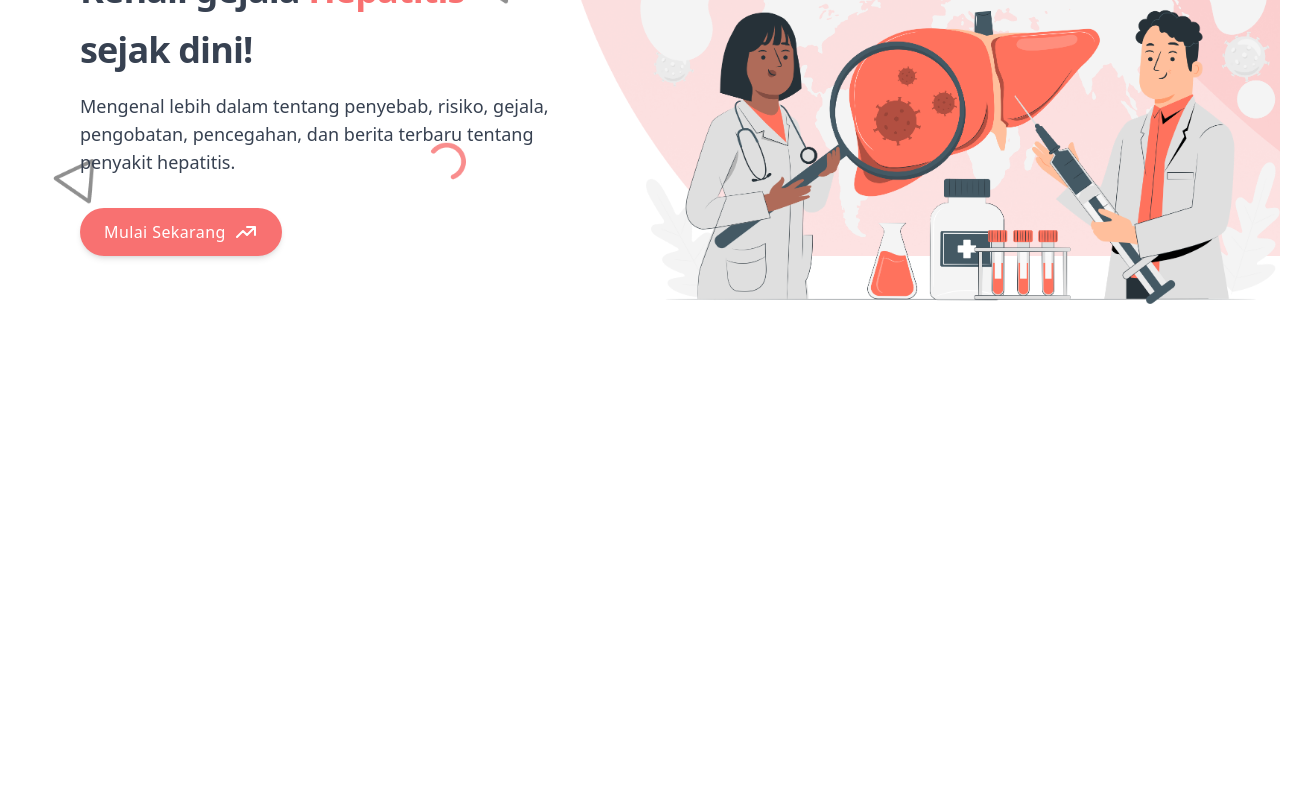
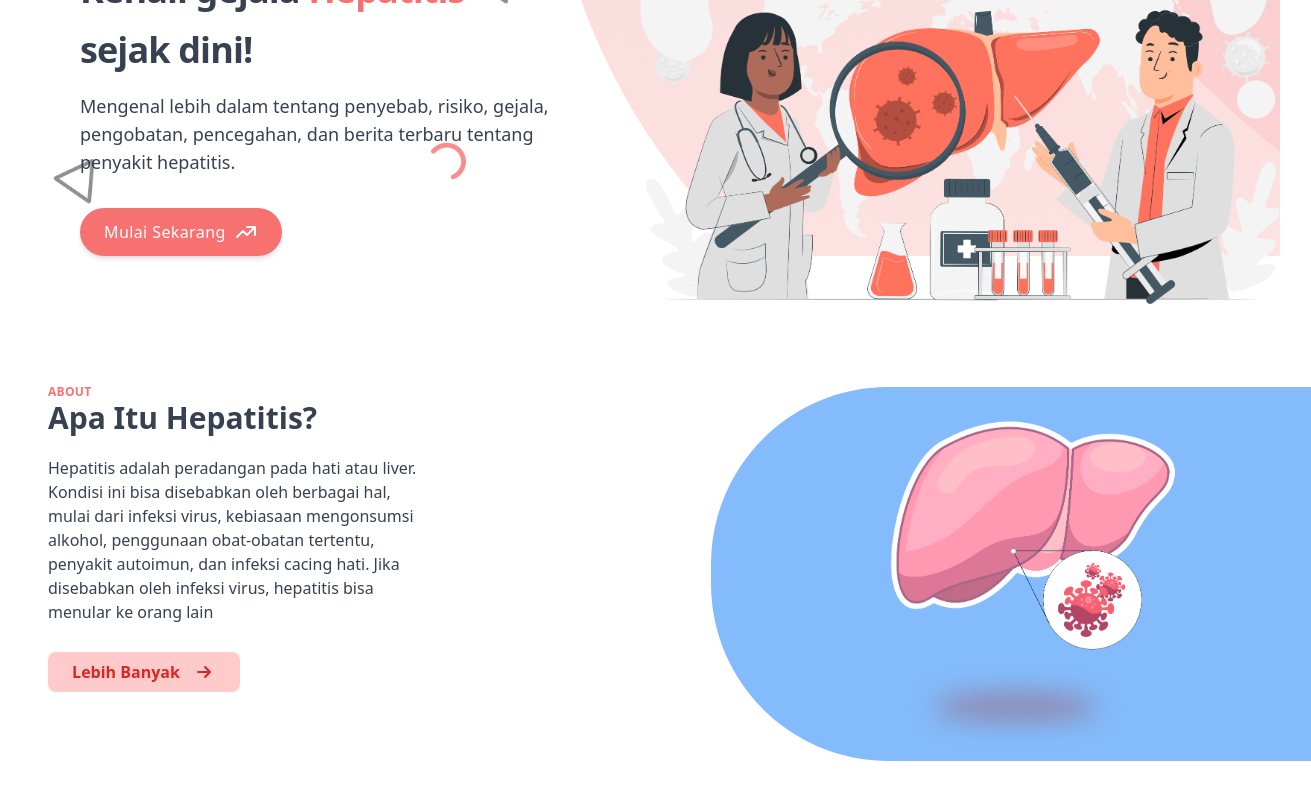
Before and after one commit to Taufik-H/besmart-project, a React (Create React App) app: page / in a window 1280 px wide. Shown: the part 290-1090 px from the top of the page, 1311 px wide, since content can reach past the window. Before the commit the page ends 800 px from the top, so only its background shows below. Built offline with nearby package versions, Linux system fonts and the light colour scheme.

Commit message:
about 70%

```diff
--- a/src/App.js
+++ b/src/App.js
@@ -1,15 +1,19 @@
 import logo from './logo.svg';
 import './App.css';
-
+import About from './components/About';
 import './App.css'
 import Navbar from './components/Navbar';
 import Hero from './components/Hero';
+
 function App() {
   return (
     <>
     <link href="https://fonts.googleapis.com/css2?family=Poppins:wght@400;600;700&display=swap" rel="stylesheet"/>
       <Navbar></Navbar>
       <Hero></Hero>
+
+      <About></About>
+
     </>
   );
 }
--- /dev/null
+++ b/src/components/About.js
@@ -0,0 +1,69 @@
+import Hati from "./images/1.png"
+
+export const About = () => {
+    return (
+        <>
+
+        <div className="">
+            <div className="">
+                <div className="text-xs text-red-400 font-bold uppercase tracking-wide px-12">
+                    about
+                </div>
+                <div className="text-3xl text-gray-700 font-bold px-12">
+                    Apa Itu Hepatitis?
+                </div>
+                <div className="grid grid-cols-1 lg:grid-cols-3  ">
+                    <div>
+                        <div className="mt-5 text-gray-700 ml-12">
+                        Hepatitis adalah peradangan pada hati atau liver. Kondisi ini
+                        bisa disebabkan oleh berbagai hal, mulai dari infeksi virus, kebiasaan
+                        mengonsumsi alkohol, penggunaan obat-obatan tertentu, penyakit autoimun,
+                        dan infeksi cacing hati. Jika disebabkan oleh infeksi virus, hepatitis bisa
+                        menular ke orang lain
+                        </div>
+                        <div className="flex mt-7  mb-7 w-48 justify-center py-2 ml-12 bg-red-200 rounded-lg">
+                            <span className="text-red-600 font-semibold text-md mr-2">Lebih Banyak</span>
+                            <div className="ml-1 text-red-600">
+                            <svg xmlns="http://www.w3.org/2000/svg" class="h-6 w-6" fill="none" viewBox="0 0 24 24" stroke="currentColor" stroke-width="2">
+                            <path stroke-linecap="round" stroke-linejoin="round" d="M13 7l5 5m0 0l-5 5m5-5H6" />
+                            </svg>
+                            </div>
+                        </div>
+                    </div>
+                  <div className="col-span-2 ">
+                        <div className="absolte float-right w-8/12  -mt-32 ">
+                            <div className="relative w-8/12">
+                            <svg width="600" height="532" viewBox="0 0 854 532" fill="none" xmlns="http://www.w3.org/2000/svg">
+                            <path d="M0 252C0 112.824 112.824 0 252 0H1201V532H252C112.824 532 0 419.176 0 280V252Z" fill="#84BBFC"/>
+                            </svg>
+                            </div>
+                        </div>
+                        <div className="absolute ">
+                        <div className="relative w-4/12 -right-96 ">
+                        <img src={Hati} alt="Hati" className="ml-20 animate-bounce-slow mt-10"/>
+                        <div className="relative -right-24 -top-14 ">
+                        <svg width="218" height="118" viewBox="0 0 318 118" fill="none" xmlns="http://www.w3.org/2000/svg">
+                        <g filter="url(#filter0_f_6_19)">
+                        <ellipse cx="159" cy="59" rx="120" ry="20" fill="#9D4242" fill-opacity="0.44"/>
+                        </g>
+                        <defs>
+                        <filter id="filter0_f_6_19" x="0" y="0" width="318" height="118" filterUnits="userSpaceOnUse" color-interpolation-filters="sRGB">
+                        <feFlood flood-opacity="0" result="BackgroundImageFix"/>
+                        <feBlend mode="normal" in="SourceGraphic" in2="BackgroundImageFix" result="shape"/>
+                        <feGaussianBlur stdDeviation="19.5" result="effect1_foregroundBlur_6_19"/>
+                        </filter>
+                        </defs>
+                        </svg>
+                        </div>
+                        </div>
+                        </div>
+
+                    </div>
+                </div>
+
+            </div>
+        </div>
+        </>
+    );
+  };
+  export default About
--- a/tailwind.config.js
+++ b/tailwind.config.js
@@ -6,6 +6,10 @@ module.exports = {
   ],
   theme: {
     extend: {
+      animation: {
+        'bounce-slow': 'bounce 3s linear infinite',
+        'pulse-slow': 'pulse 3s linear infinite',
+      }
     },
   },
   plugins: [],
```
Also changed, not shown: src/components/svg/Ellipse 7.svg (added).
